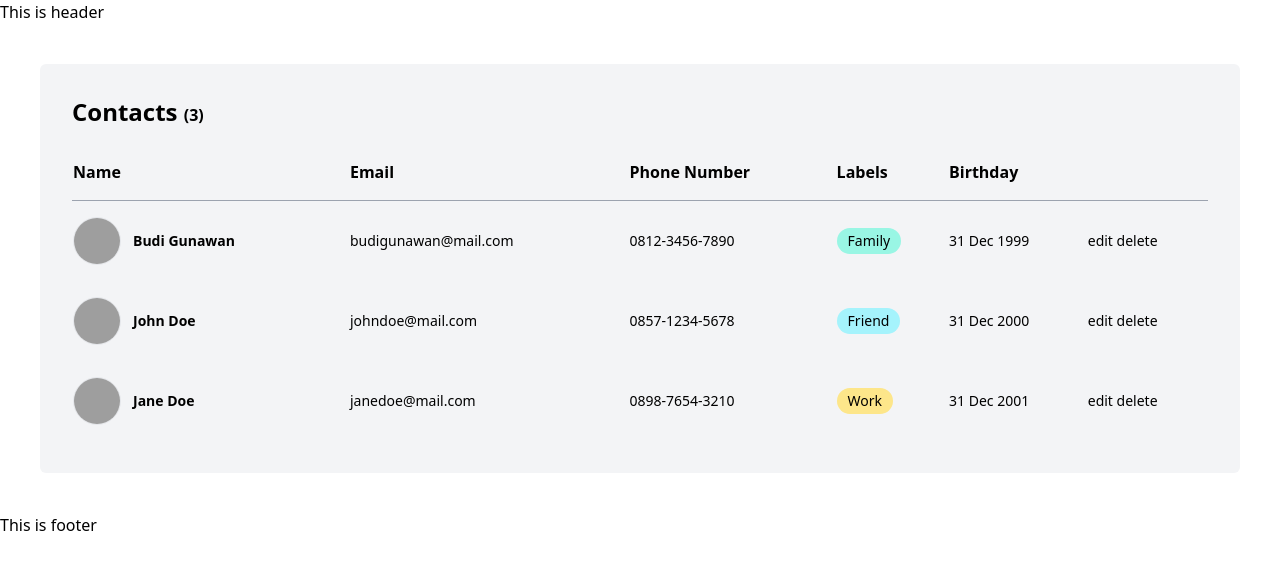
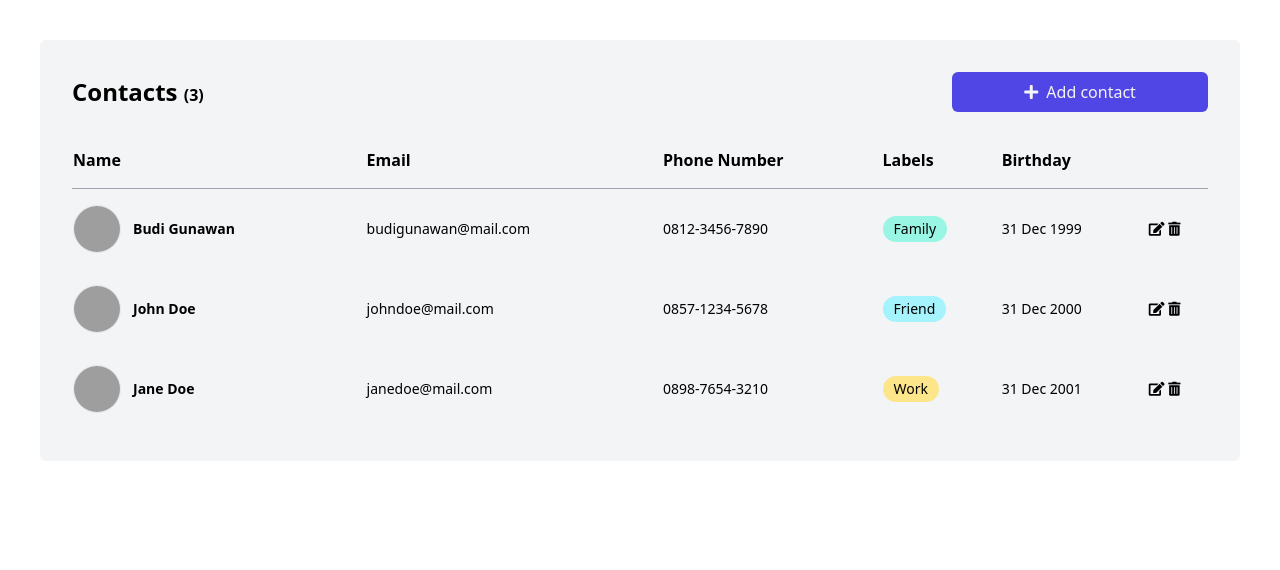
Before and after one commit to budiigunawan/charm, a plain HTML site: page index.html in a window 1280 px wide. Drawn offline with nearby package versions, Linux system fonts and the light colour scheme; grey boxes are pictures that could not be loaded.

Commit message:
feat: add button create contact on table

```diff
--- a/index.html
+++ b/index.html
@@ -11,14 +11,27 @@
     <meta name="author" content="Budi Indra Gunawan" />
     <link rel="shortcut icon" href="images/logo.png" type="image/x-icon" />
     <script src="https://cdn.tailwindcss.com"></script>
+    <link
+      rel="stylesheet"
+      href="https://cdnjs.cloudflare.com/ajax/libs/font-awesome/5.15.4/css/all.min.css"
+    />
   </head>
   <body>
-    <header>This is header</header>
+    <!-- <header>This is header</header> -->
     <main class="px-4 md:p-10 mx-auto w-full">
       <div class="p-8 bg-gray-100 rounded-md">
-        <h1 class="font-sans font-semibold text-2xl mb-4">
-          Contacts <span class="text-base">(3)</span>
-        </h1>
+        <div class="flex justify-between items-center mb-5">
+          <h1 class="font-sans font-semibold text-2xl">
+            Contacts <span class="text-base">(3)</span>
+          </h1>
+          <a
+            href="/new-contact/"
+            class="w-64 h-10 bg-indigo-600 rounded-md text-gray-100 py-2 text-center"
+          >
+            <i class="fas fa-plus mr-1"></i>
+            Add contact
+          </a>
+        </div>
         <table class="w-full items-center bg-transparent">
           <thead class="border-b border-gray-400">
             <tr>
@@ -69,8 +82,12 @@
               <td
                 class="border-t-0 border-l-0 border-r-0 text-sm whitespace-nowrap py-4"
               >
-                <a href="#">edit</a>
-                <a href="#">delete</a>
+                <button>
+                  <i class="fas fa-edit" title="edit"></i>
+                </button>
+                <button>
+                  <i class="fas fa-trash-alt" title="delete"></i>
+                </button>
               </td>
             </tr>
             <tr>
@@ -111,8 +128,12 @@
               <td
                 class="border-t-0 border-l-0 border-r-0 text-sm whitespace-nowrap py-4"
               >
-                <a href="#">edit</a>
-                <a href="#">delete</a>
+                <button>
+                  <i class="fas fa-edit" title="edit"></i>
+                </button>
+                <button>
+                  <i class="fas fa-trash-alt" title="delete"></i>
+                </button>
               </td>
             </tr>
             <tr>
@@ -153,15 +174,19 @@
               <td
                 class="border-t-0 border-l-0 border-r-0 text-sm whitespace-nowrap py-4"
               >
-                <a href="#">edit</a>
-                <a href="#">delete</a>
+                <button>
+                  <i class="fas fa-edit" title="edit"></i>
+                </button>
+                <button>
+                  <i class="fas fa-trash-alt" title="delete"></i>
+                </button>
               </td>
             </tr>
           </tbody>
         </table>
       </div>
     </main>
-    <footer>This is footer</footer>
+    <!-- <footer>This is footer</footer> -->
     <script src="index.js"></script>
   </body>
 </html>
```
